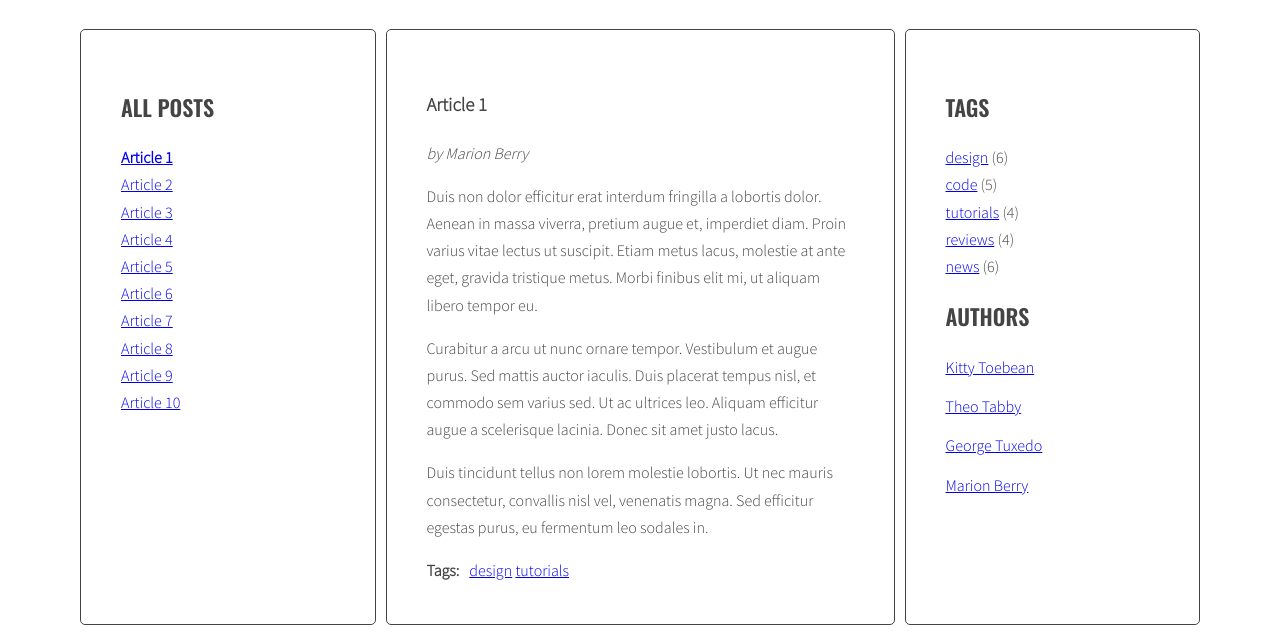
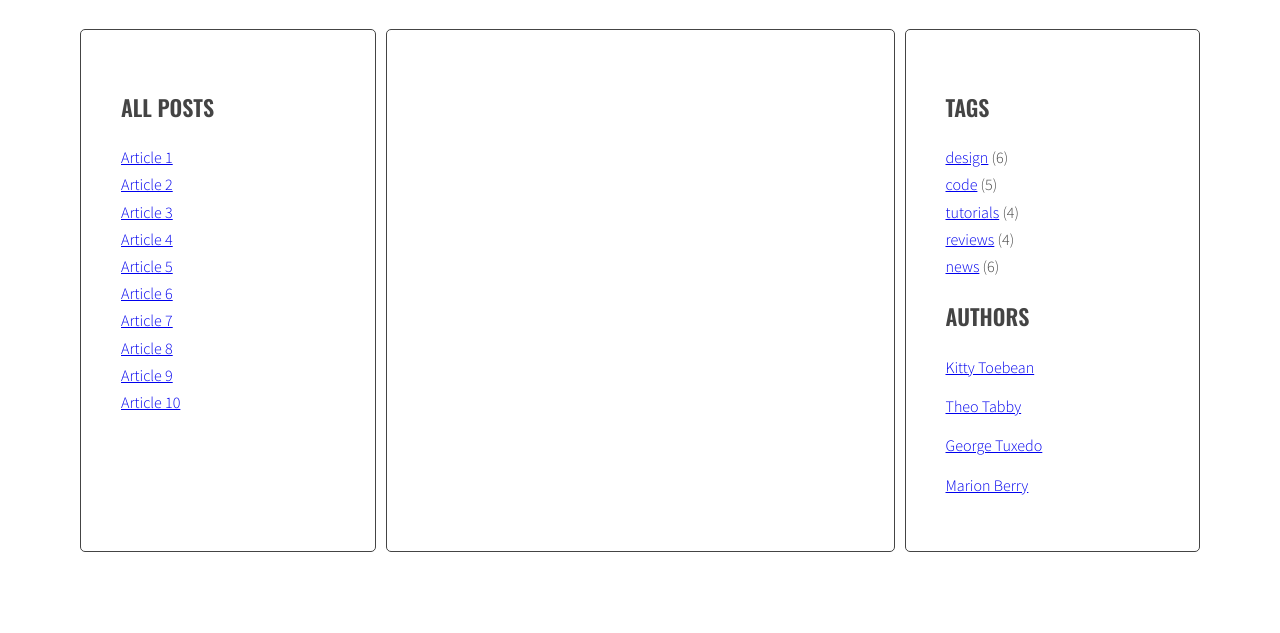
Before and after one commit to Jamrek/Javascript-blog, a website with bundled scripts: page index.html in a window 1280 px wide. Shown: the part 214-847 px from the top of the page. After the commit the page ends 800 px from the top, so only its background shows below. Built offline with nearby package versions, Linux system fonts and the light colour scheme.

Commit message:
remove content of articles

```diff
--- a/index.html
+++ b/index.html
@@ -17,7 +17,7 @@
                 <aside class="sidebar">
                     <h2 class="section-title">All posts</h2>
                     <ul class="list titles">
-                        <li><a href="#article-1" class="active"><span>Article 1</span></a></li>
+                        <li><a href="#article-1"><span>Article 1</span></a></li>
                         <li><a href="#article-2"><span>Article 2</span></a></li>
                         <li><a href="#article-3"><span>Article 3</span></a></li>
                         <li><a href="#article-4"><span>Article 4</span></a></li>
--- a/script.js
+++ b/script.js
@@ -1,18 +1,20 @@
 'use strict';
 
 // var hw = require("taskrunner");
+
 
 function titleClickHandler(event) {
     event.preventDefault();
     const clickedElement = this;
     const activeArticles = document.querySelectorAll("article");
 
+
     for (let activeArticle of activeArticles) {
         activeArticle.classList.remove('active');
     }
 
-    // for (let articleSelector of articleSelector) {
-    //     articleSelector.classList.remove('active');
+    // for (let clickedElement of clickedElement) {
+    //     clickedElement.classList.remove('active');
     // }
     clickedElement.classList.add("active");
     console.log('Link was clicked!');
@@ -22,23 +24,6 @@ function titleClickHandler(event) {
     const targetArticle = document.querySelector(articleSelector);
     console.log(targetArticle);
     targetArticle.classList.add("active");
-    console.log(targetArticle);
-
-
-
-    /* remove class 'active' from all article links  */
-
-    /* add class 'active' to the clicked link */
-
-    /* remove class 'active' from all articles */
-
-    /* get 'href' attribute from the clicked link */
-
-    /* find the correct article using the selector (value of 'href' attribute) */
-
-    /* add class 'active' to the correct article */
-
-
     //     ctiveLink to pojedynczy link, spośród wyszukanych linków z klasą active,
     // .classList to "biblioteka", zawierająca informacje i funkcje dotyczące klas tego elementu,
     // .remove to jedna z tych funkcji, służącej do usunięcia klasy,
@@ -57,3 +42,27 @@ for (let link of links) {
     link.addEventListener('click', titleClickHandler);
 }
 // var hw = require("taskrunner");
+
+
+const optArticleSelector = '.post',
+    optTitleSelector = '.post-title',
+    optTitleListSelector = '.titles';
+
+// const articleId = getAttribute('id');
+
+
+// let html = '';
+
+function generateTitleLinks() {
+    const titleList = document.querySelector(optArticleSelector);
+    titleList.classList.remove('titles');
+    titleList.innerHTML = '';
+    const articles = document.querySelectorAll(optArticleSelector);
+    let html = '';
+    // const articleTitle = article.querySelector(optTitleSelector).innerHTML;
+    for (let article of articles) {
+        const articleId = document.querySelector(optArticleSelector);
+
+    }
+}
+generateTitleLinks();
```
